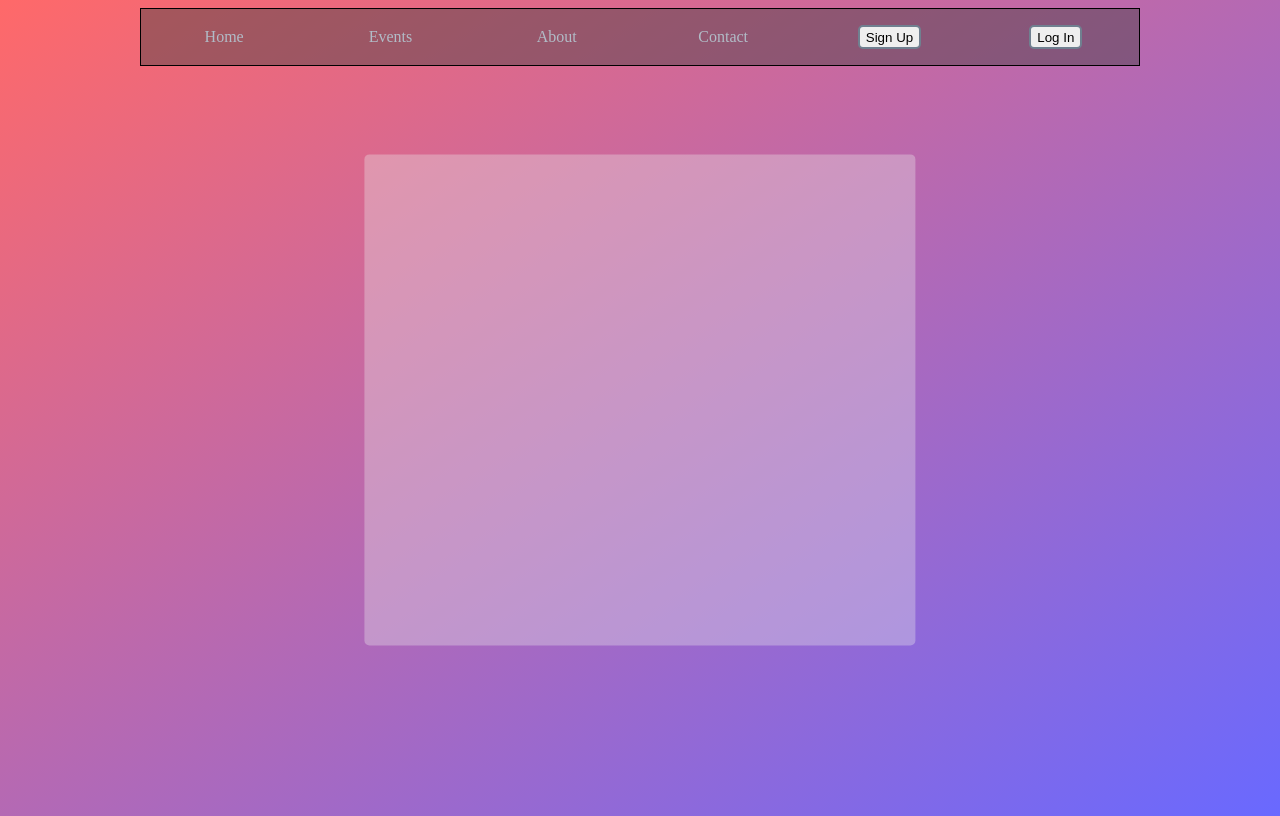
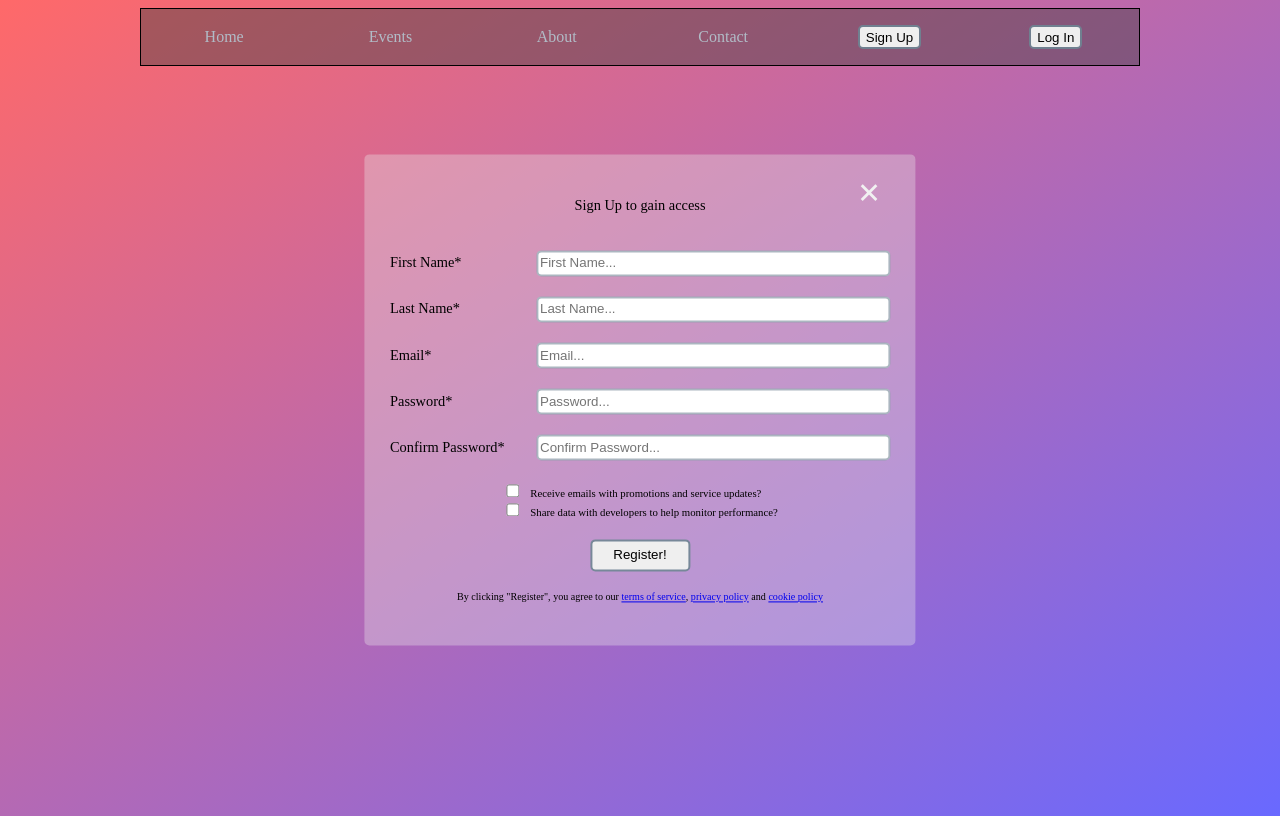
Before and after one commit to ayushkhare2209/sign_up, a plain HTML site: page index.html in a window 1280 px wide. Both pictures are taken after a click on the button "Sign Up". Drawn offline with nearby package versions, Linux system fonts and the light colour scheme.

Commit message:
finished the updated version of the form/landing page

```diff
--- a/index.css
+++ b/index.css
@@ -55,28 +55,6 @@
   cursor: pointer;
 }
 
-.content {
-  display: flex;
-  flex-direction: column;
-  overflow: hidden;
-  height: 90vh;
-}
-
-.content__container {
-  display: flex;
-
-  height: 50%;
-  overflow: hidden;
-}
-
-.content__container_red {
-  background-color: rgb(240, 174, 174);
-}
-
-.content__container_blue {
-  background-color: rgba(188, 222, 233, 0.781);
-}
-
 .modal {
   font-size: 0.9rem;
   display: none;
@@ -94,6 +72,31 @@
   border-radius: 5px;
 }
 
+.modal__content {
+  display: flex;
+  flex-direction: column;
+  height: 100%;
+  justify-content: space-around;
+}
+
+.modal__title {
+  align-self: center;
+}
+
+.modal__close {
+  position: absolute;
+  top: 15px;
+  right: 35px;
+  color: #f1f1f1;
+  font-size: 40px;
+  font-weight: bold;
+}
+
+.modal__close:hover {
+  cursor: pointer;
+  color: rgba(119, 136, 153, 0.459);
+}
+
 .modal__header {
   align-self: center;
   text-align: center;
@@ -101,60 +104,39 @@
   width: 50%;
 }
 
-.modal__form {
+.registration__form {
   display: flex;
+  height: 80%;
   flex-direction: column;
   justify-content: space-between;
 }
 
-.modal__row {
-  width: 100%;
+.registration__row {
+  display: flex;
+  flex-direction: row;
+  justify-content: space-around;
+  align-items: center;
+}
+
+.registration__label {
+  flex: 1 4 15%;
+}
+
+.registration__input {
+  flex: 1 2 55%;
+  height: 2.5vh;
+  border: 2px solid rgba(119, 136, 153, 0.61);
+  border-radius: 5px;
+}
+
+.registration__checks {
   display: flex;
   flex-direction: column;
-  justify-content: space-between;
+  font-size: 75%;
+  align-content: flex-end;
 }
 
-.modal__row_credentials {
-  height: 6.5vh;
-}
-
-.modal__row_nontext {
-  justify-content: flex-end;
-  margin: 0 0;
-}
-
-.modal__row_cta {
-  align-self: center;
-}
-
-.modal__row_notice {
-  justify-content: center;
-}
-
-.modal__input {
-  height: 50%;
-
-  border-radius: 5px;
-  border: 2px solid rgba(119, 136, 153, 0.459);
-  padding: 0 1%;
-}
-
-.modal__checks {
-  margin: 1%;
-}
-
-.modal__checkbox {
-  display: flex;
-  justify-content: flex-start;
-  margin: auto 0;
-  font-size: 70%;
-}
-
-.checkbox__text {
-  margin: auto 0;
-}
-
-.modal__cta {
+.registration__cta {
   border: 2px solid lightslategray;
   border-radius: 5px;
   height: 4vh;
@@ -162,13 +144,20 @@
   margin: auto;
 }
 
-.modal__cta:hover {
+.registration__cta:hover {
   background-color: lightslategray;
   color: white;
   cursor: pointer;
 }
 
-.modal__notice {
+.registration .modal__row {
+  width: 100%;
+  display: flex;
+  flex-direction: column;
+  justify-content: space-between;
+}
+
+.registration__notice {
   width: 75%;
   text-align: center;
   font-size: 70%;
--- a/index.html
+++ b/index.html
@@ -26,7 +26,94 @@
         </nav>
       </header>
       <div class="modal">
-
+        <div class="modal__content">
+        <div class="modal__close">&times;</div>
+        <div class="modal__title">Sign Up to gain access</div>
+          <form class="registration__form">
+            <div class="registration__row">
+              <label class="registration__label" for="first-name">
+                First Name*
+              </label>
+              <input
+                class="registration__input"
+                name="first-name"
+                type="text"
+                placeholder="First Name..."
+              />
+            </div>
+            <div class="registration__row">
+              <label class="registration__label" for="last-name">
+                Last Name*
+              </label>
+              <input
+                class="registration__input"
+                name="last-name"
+                type="text"
+                placeholder="Last Name..."
+              />
+            </div>
+            <div class="registration__row">
+              <label class="registration__label" for="registration-email">Email*</label>
+              <input
+                class="registration__input"
+                name="registration-email"
+                type="email"
+                placeholder="Email..."
+              />
+            </div>
+            <div class="registration__row">
+              <label class="registration__label" for="registration-password"
+              >Password*</label
+            >
+            <input
+              class="registration__input"
+              name="registration-password"
+              type="password"
+              placeholder="Password..."
+            />
+            </div>
+            <div class="registration__row">
+              <label class="registration__label" for="registration-password-confirm"
+              >Confirm Password*</label
+            >
+            <input
+              class="registration__input"
+              name="registration-password-confirm"
+              type="password"
+              placeholder="Confirm Password..."
+            />
+            </div>
+            <div class="registration__row">
+              <div class="registration__checks">
+                <label class="registration__checkbox">
+                  <input class="checkbox__box" type="checkbox" />
+                  <span class="checkbox__text">
+                    &nbsp;&nbsp;Receive emails with promotions and service
+                    updates?
+                  </span>
+                </label>
+                <label class="registration__checkbox">
+                  <input class="checkbox__box" type="checkbox" />
+                  <span class="checkbox__text">
+                    &nbsp;&nbsp;Share data with developers to help monitor
+                    performance?
+                  </span>
+                </label>
+              </div>
+            </div>
+            <div class="registration__row">
+              <button class="registration__cta">Register!</button>
+            </div>
+            <div class="registration__row">
+              <span class="registration__notice"
+              >By clicking "Register", you agree to our
+              <a class="notice__link" href="#">terms of service</a>,
+              <a class="notice__link" href="#">privacy policy</a> and
+              <a class="notice__link" href="#">cookie policy</a></span
+            >
+            </div>
+          </form>
+        </div>
       </div>
 
 
@@ -35,8 +122,11 @@
   <script>
     const modal = $(".modal");
     $(".nav__cta_sign-up").click(() => {
-      console.log("hello");
       modal.show();
     });
+
+    $(".modal__close").click(() => {
+      modal.hide();
+    })
   </script>
 </html>
```
